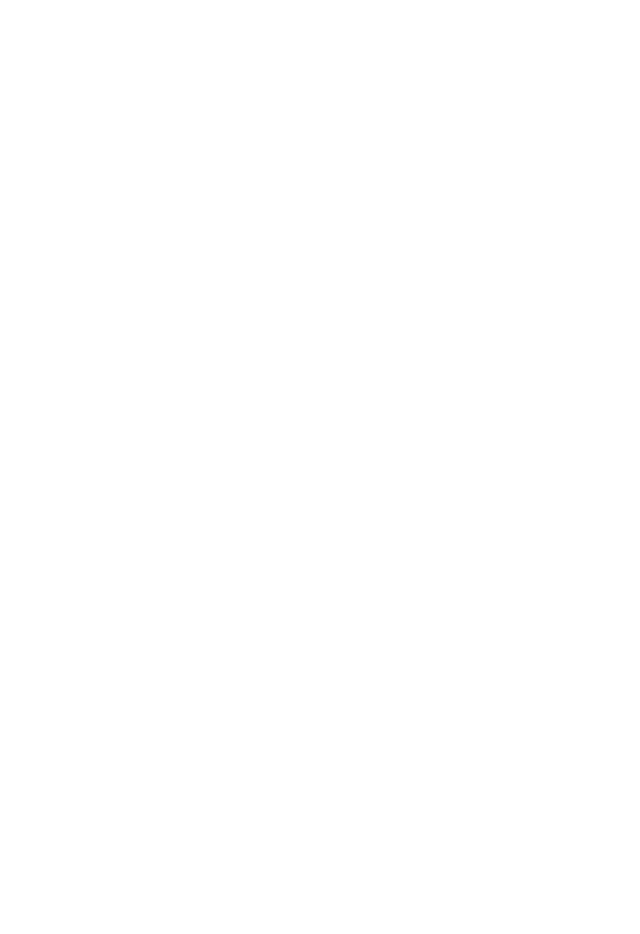
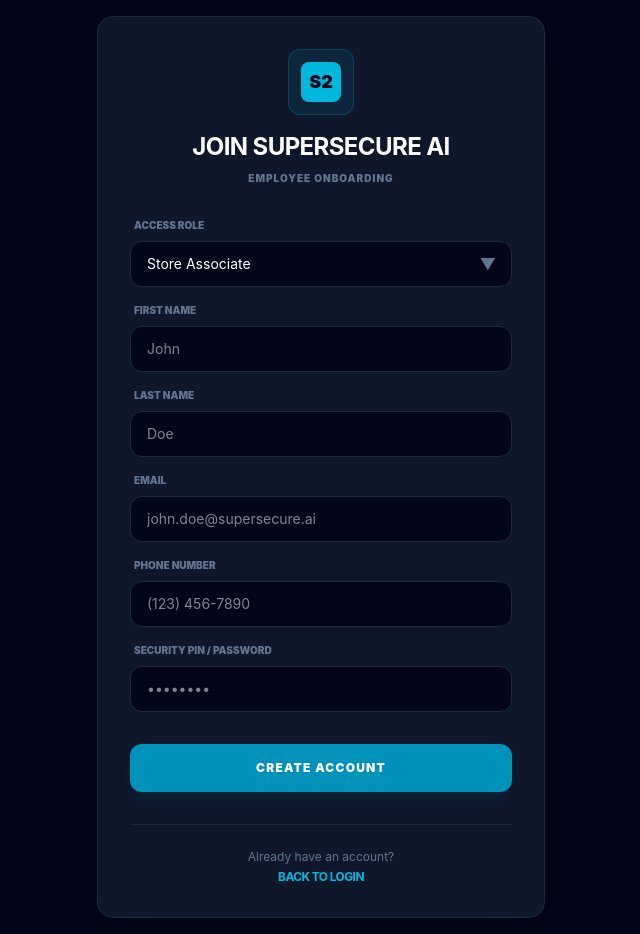
Before and after one commit to rjcook2104/Capstone-Frontend, a React (Vite) app: page /register in a window 1280 px wide. Before the commit this address had no page. Shown: the whole page, without its empty margins (319-959 px from the left). Before the commit the page ends 800 px from the top, so only its background shows below. Built offline with nearby package versions, Linux system fonts and the light colour scheme.

Commit message:
Added API logic for Login, Logout, and Registration.

```diff
--- a/src/App.jsx
+++ b/src/App.jsx
@@ -1,30 +1,38 @@
+import React, { useState } from 'react';
 import { BrowserRouter as Router, Routes, Route, Navigate } from 'react-router-dom';
-import { useState } from 'react';
+
+// Import all pages
 import Login from './pages/Login';
 import Manager from './pages/Manager';
 import Learning from './pages/Learning';
+import Register from './pages/Register';
 
 function App() {
-  // Simulate user role: null, 'manager', or 'employee'
+  // This state controls access to protected routes
   const [userRole, setUserRole] = useState(null);
 
   return (
     <Router>
       <Routes>
-        {/* Pass the setter to Login so we can "sign in" as different people */}
+        {/* 1. PUBLIC ROUTES */}
         <Route path="/" element={<Login setUserRole={setUserRole} />} />
+        <Route path="/register" element={<Register />} />
 
-        {/* PROTECTED: Only Managers can see this */}
+        {/* 2. PROTECTED ROUTES */}
+        {/* Manager Route: Now correctly passes the setter prop */}
         <Route
           path="/manager"
-          element={userRole === 'manager' ? <Manager /> : <Navigate to="/" />}
+          element={userRole === 'manager' ? <Manager setUserRole={setUserRole} /> : <Navigate to="/" />}
         />
 
-        {/* SHARED: Both can see this, but we can change the UI based on role */}
+        {/* Learning Route: Added setUserRole here too so logout works from this page */}
         <Route
           path="/learning"
-          element={userRole ? <Learning userRole={userRole} /> : <Navigate to="/" />}
+          element={userRole ? <Learning userRole={userRole} setUserRole={setUserRole} /> : <Navigate to="/" />}
         />
+
+        {/* 3. CATCH-ALL */}
+        <Route path="*" element={<Navigate to="/" />} />
       </Routes>
     </Router>
   );
--- a/src/pages/Login.jsx
+++ b/src/pages/Login.jsx
@@ -1,5 +1,5 @@
 import React, { useState } from 'react';
-import { useNavigate } from 'react-router-dom';
+import { useNavigate, Link } from 'react-router-dom'; // Added Link import
 
 const Login = ({ setUserRole }) => {
   const navigate = useNavigate();
@@ -7,8 +7,8 @@ const Login = ({ setUserRole }) => {
 
   const handleLogin = (e) => {
     e.preventDefault();
-    const idValue = e.target[0].value;
 
+    // Using idValue directly from state is cleaner
     if (idValue.toUpperCase().includes('MANAGER')) {
       setUserRole('manager');
       navigate('/manager');
@@ -21,6 +21,7 @@ const Login = ({ setUserRole }) => {
   return (
     <div className="min-h-screen bg-slate-950 flex items-center justify-center p-4">
       <div className="max-w-md w-full bg-slate-900 border border-slate-800 p-8 rounded-2xl shadow-2xl">
+
         {/* Logo Section */}
         <div className="text-center mb-10">
           <div className="inline-block p-4 rounded-xl bg-cyan-500/10 border border-cyan-500/20 mb-4">
@@ -28,14 +29,16 @@ const Login = ({ setUserRole }) => {
                 <span className="text-slate-950 font-black text-xl">S2</span>
              </div>
           </div>
-          <h1 className="text-2xl font-bold tracking-tight text-white">Security Driven AI</h1>
+          <h1 className="text-2xl font-bold tracking-tight text-white">SuperSecure AI </h1>
           <p className="text-slate-500 text-sm mt-1">Division Operations Portal</p>
         </div>
 
         {/* Form Section */}
-        <form onSubmit={handleLogin} className="space-y-6">
+        <form onSubmit={handleLogin} className="space-y-6 flex flex-col">
           <div>
-            <label className="block text-xs font-semibold text-slate-400 uppercase tracking-wider mb-2 ml-1">Employee ID</label>
+            <label className="block text-xs font-semibold text-slate-400 uppercase tracking-wider mb-2 ml-1">
+              Employee ID
+            </label>
             <input
               type="text"
               required
@@ -47,20 +50,33 @@ const Login = ({ setUserRole }) => {
           </div>
 
           <div>
-            <label className="block text-xs font-semibold text-slate-400 uppercase tracking-wider mb-2 ml-1">Security PIN</label>
+            <label className="block text-xs font-semibold text-slate-400 uppercase tracking-wider mb-2 ml-1">
+              Security PIN
+            </label>
             <input
               type="password"
               placeholder="••••"
+              required
               className="w-full bg-slate-950 border border-slate-800 rounded-xl px-4 py-3 text-slate-200 focus:outline-none focus:ring-2 focus:ring-cyan-500/50 transition-all placeholder:text-slate-700"
             />
           </div>
 
+          <div className="flex flex-col gap-3">
             <button
               type="submit"
               className="w-full bg-cyan-600 hover:bg-cyan-500 text-white font-bold py-4 rounded-xl shadow-lg shadow-cyan-900/20 transition-all active:scale-[0.98]"
             >
               Access Command Center
             </button>
+
+            {/* Link must be inside a flex/block container for full width */}
+            <Link
+              to="/register"
+              className="w-full bg-transparent border border-slate-700 hover:border-slate-500 hover:bg-slate-800/50 text-slate-400 font-bold py-4 rounded-xl transition-all text-center uppercase text-[10px] tracking-widest"
+            >
+              New Employee Registration
+            </Link>
+          </div>
         </form>
 
         <div className="mt-8 pt-6 border-t border-slate-800 flex justify-between items-center text-[10px] text-slate-600 uppercase font-bold tracking-widest">
--- /dev/null
+++ b/src/pages/Register.jsx
@@ -0,0 +1,120 @@
+import React, { useState } from 'react';
+import { useNavigate, Link } from 'react-router-dom';
+
+const Register = () => {
+  const navigate = useNavigate();
+  const [formData, setFormData] = useState({
+    firstName: '',
+    lastName: '',
+    email: '',
+    phone: '',
+    role: 'employee',
+    password: ''
+  });
+
+  const handleRegister = (e) => {
+    e.preventDefault();
+    console.log("Registering user:", formData);
+    alert("Registration submitted for Manager approval.");
+    navigate('/');
+  };
+
+  return (
+    <div className="min-h-screen bg-slate-950 flex items-center justify-center p-4 font-sans">
+      <div className="max-w-md w-full bg-slate-900 border border-slate-800 p-8 rounded-2xl shadow-2xl">
+        <div className="text-center mb-8">
+          <div className="inline-block p-3 rounded-xl bg-cyan-500/10 border border-cyan-500/20 mb-4">
+             <div className="w-10 h-10 bg-cyan-500 rounded-lg flex items-center justify-center">
+                <span className="text-slate-950 font-black text-lg">S2</span>
+             </div>
+          </div>
+          <h1 className="text-2xl font-bold text-white tracking-tight">JOIN SUPERSECURE AI</h1>
+          <p className="text-slate-500 text-[10px] mt-2 uppercase tracking-widest font-black">Employee Onboarding</p>
+        </div>
+
+        <form onSubmit={handleRegister} className="space-y-4">
+          <div>
+            <label className="block text-[10px] font-black text-slate-500 uppercase mb-2 ml-1">Access Role</label>
+            <div className="relative">
+              <select
+                className="w-full bg-slate-950 border border-slate-800 rounded-xl px-4 py-3 text-white focus:ring-1 focus:ring-cyan-500 outline-none transition-all text-sm appearance-none cursor-pointer"
+                onChange={(e) => setFormData({...formData, role: e.target.value})}
+              >
+                <option value="employee">Store Associate</option>
+                <option value="manager">Division Manager</option>
+              </select>
+              <div className="absolute inset-y-0 right-4 flex items-center pointer-events-none text-slate-500">
+                ▼
+              </div>
+            </div>
+          </div>
+          <div>
+            <label className="block text-[10px] font-black text-slate-500 uppercase mb-2 ml-1">First Name</label>
+            <input
+              type="text"
+              required
+              placeholder="John"
+              className="w-full bg-slate-950 border border-slate-800 rounded-xl px-4 py-3 text-white focus:ring-1 focus:ring-cyan-500 outline-none transition-all text-sm"
+              onChange={(e) => setFormData({...formData, firstName: e.target.value})}
+            />
+          </div>
+          <div>
+            <label className="block text-[10px] font-black text-slate-500 uppercase mb-2 ml-1">Last Name</label>
+            <input
+              type="text"
+              required
+              placeholder="Doe"
+              className="w-full bg-slate-950 border border-slate-800 rounded-xl px-4 py-3 text-white focus:ring-1 focus:ring-cyan-500 outline-none transition-all text-sm"
+              onChange={(e) => setFormData({...formData, lastName: e.target.value})}
+            />
+          </div>
+          <div>
+            <label className="block text-[10px] font-black text-slate-500 uppercase mb-2 ml-1">Email</label>
+            <input
+              type="email"
+              required
+              placeholder="john.doe@supersecure.ai"
+              className="w-full bg-slate-950 border border-slate-800 rounded-xl px-4 py-3 text-white focus:ring-1 focus:ring-cyan-500 outline-none transition-all text-sm"
+              onChange={(e) => setFormData({...formData, email: e.target.value})}
+            />
+          </div>
+          <div>
+            <label className="block text-[10px] font-black text-slate-500 uppercase mb-2 ml-1">Phone Number</label>
+            <input
+              type="tel"
+              required
+              placeholder="(123) 456-7890"
+              className="w-full bg-slate-950 border border-slate-800 rounded-xl px-4 py-3 text-white focus:ring-1 focus:ring-cyan-500 outline-none transition-all text-sm"
+              onChange={(e) => setFormData({...formData, phone: e.target.value})}
+            />
+          </div>
+          {/* NEW: PASSWORD FIELD */}
+          <div>
+            <label className="block text-[10px] font-black text-slate-500 uppercase mb-2 ml-1">Security PIN / Password</label>
+            <input
+              type="password"
+              required
+              placeholder="••••••••"
+              className="w-full bg-slate-950 border border-slate-800 rounded-xl px-4 py-3 text-white focus:ring-1 focus:ring-cyan-500 outline-none transition-all text-sm"
+              onChange={(e) => setFormData({...formData, password: e.target.value})}
+            />
+          </div>
+
+          <button
+            type="submit"
+            className="w-full bg-cyan-600 hover:bg-cyan-500 text-white font-black py-4 rounded-xl transition-all uppercase tracking-widest text-xs mt-4 shadow-lg shadow-cyan-900/20"
+          >
+            Create Account
+          </button>
+        </form>
+
+        <div className="mt-8 pt-6 border-t border-slate-800 text-center">
+          <p className="text-slate-500 text-xs">Already have an account?</p>
+          <Link to="/" className="text-cyan-500 font-bold text-xs hover:underline mt-1 block uppercase tracking-tighter">Back to Login</Link>
+        </div>
+      </div>
+    </div>
+  );
+};
+
+export default Register;
```
Also changed, not shown: src/pages/Learning.jsx (+79 -33 lines), src/pages/Manager.jsx (+29 -5 lines). Lines whose indentation alone changed are shown as unchanged.
